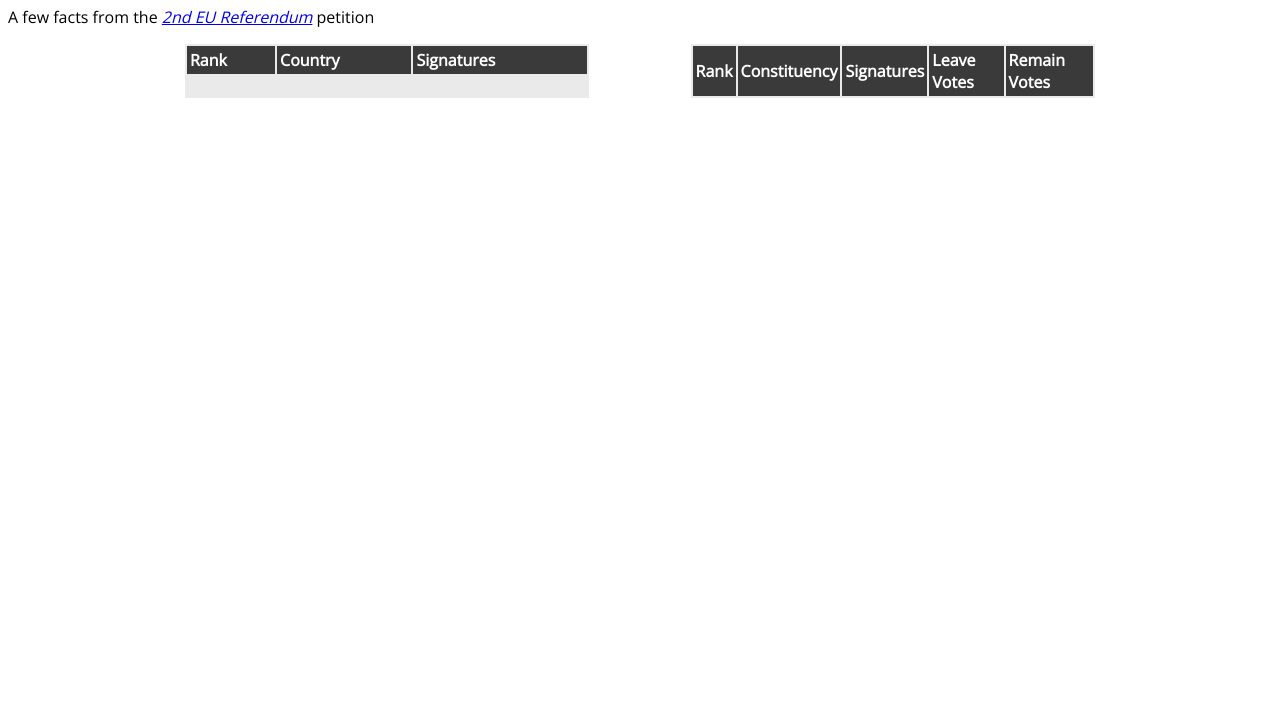
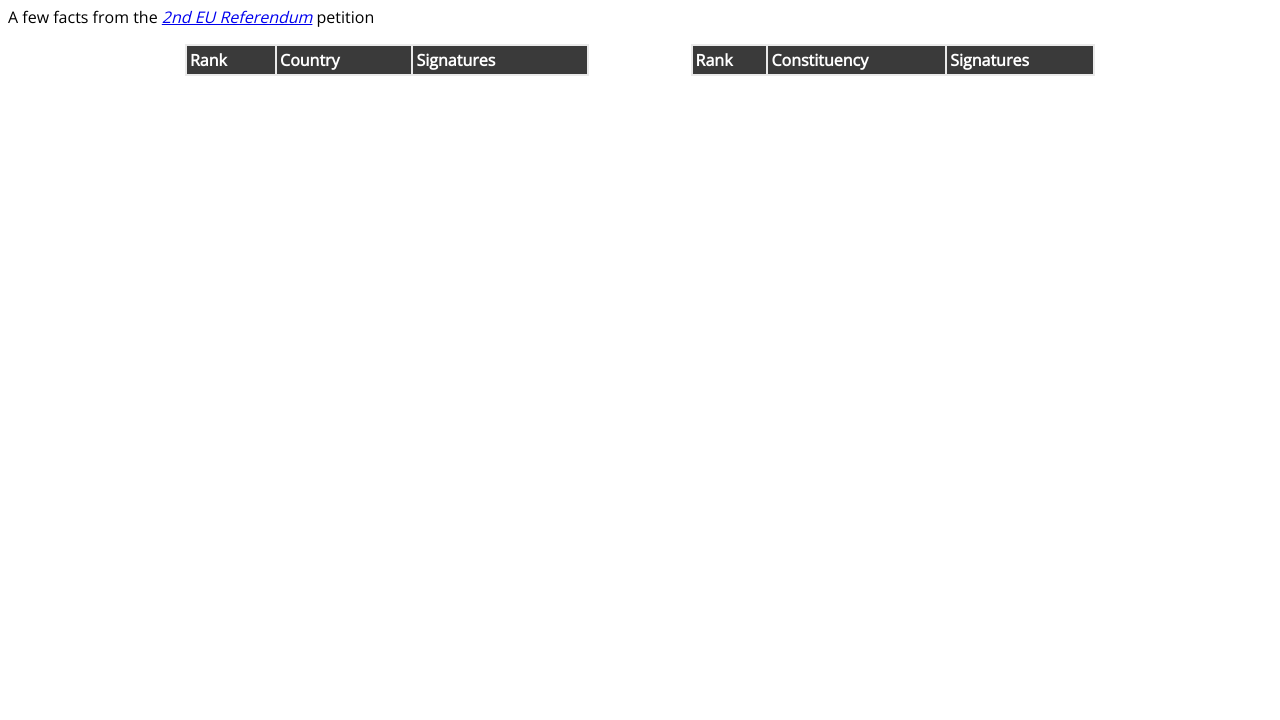
Before and after one commit to chrishutchinson/eu-ref-petition, a website: page index.html in a window 1280 px wide. Shown: the part 80-800 px from the top of the page. Drawn offline with nearby package versions, Linux system fonts and the light colour scheme; no server answers.

Commit message:
Fix second table

```diff
--- a/index.html
+++ b/index.html
@@ -30,8 +30,6 @@
           <td>Rank</td>
           <td>Constituency</td>
           <td>Signatures</td>
-          <td>Leave Votes</td>
-          <td>Remain Votes</td>
         </tr>
       </thead>
       <tbody>
```
